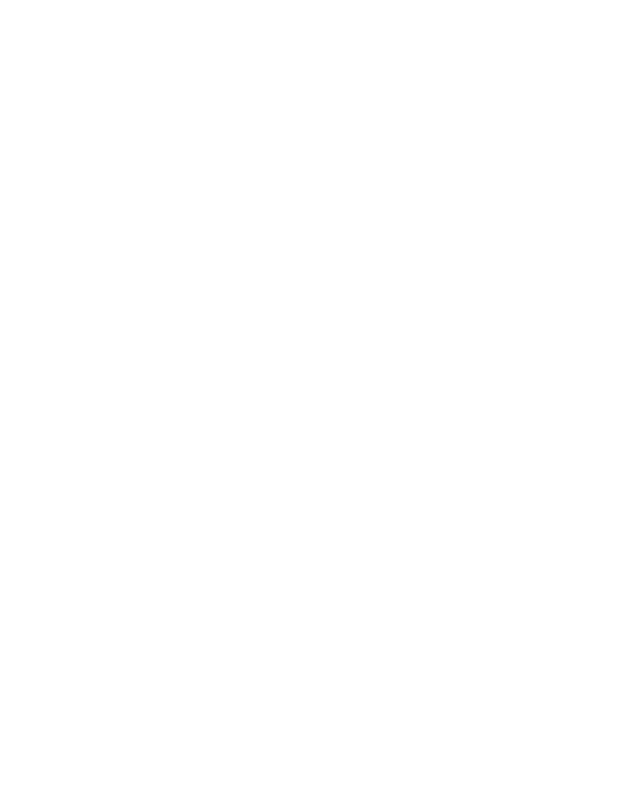
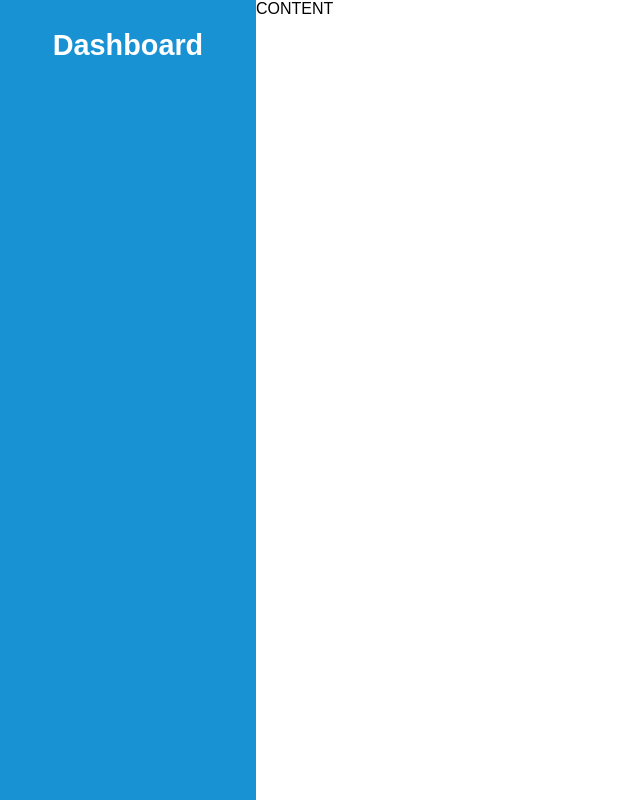
Before and after one commit to jozef-hudec-27/admin-dashboard, a plain HTML site: page index.html in a window 1280 px wide. Shown: the whole page, without its empty margins (0-640 px from the left). Drawn offline with Linux system fonts and the light colour scheme.

Commit message:
Add grid for sidebar and content container

```diff
--- a/css/style.css
+++ b/css/style.css
@@ -0,0 +1,23 @@
+body {
+    font-family: sans-serif;
+    height: 100vh;
+    margin: 0;
+    padding: 0;
+}
+
+.container {
+    display: grid;
+    grid-template-columns: 1fr 4fr;
+    height: 100%;
+}
+
+.sidebar {
+    background-color: rgb(25,146,212);
+    color: white;
+    text-align: center;
+}
+
+.logo > p {
+    font-weight: 600;
+    font-size: 1.8em;
+}
--- a/index.html
+++ b/index.html
@@ -8,6 +8,16 @@
     <title>Admin Dashboard</title>
 </head>
 <body>
+    <div class="container">
+        <div class="sidebar">
+            <div class="logo">
+                <p>Dashboard</p>
+            </div>
+        </div>
 
+        <div class="content-container">
+            CONTENT
+        </div>
+    </div>
 </body>
 </html>
```
